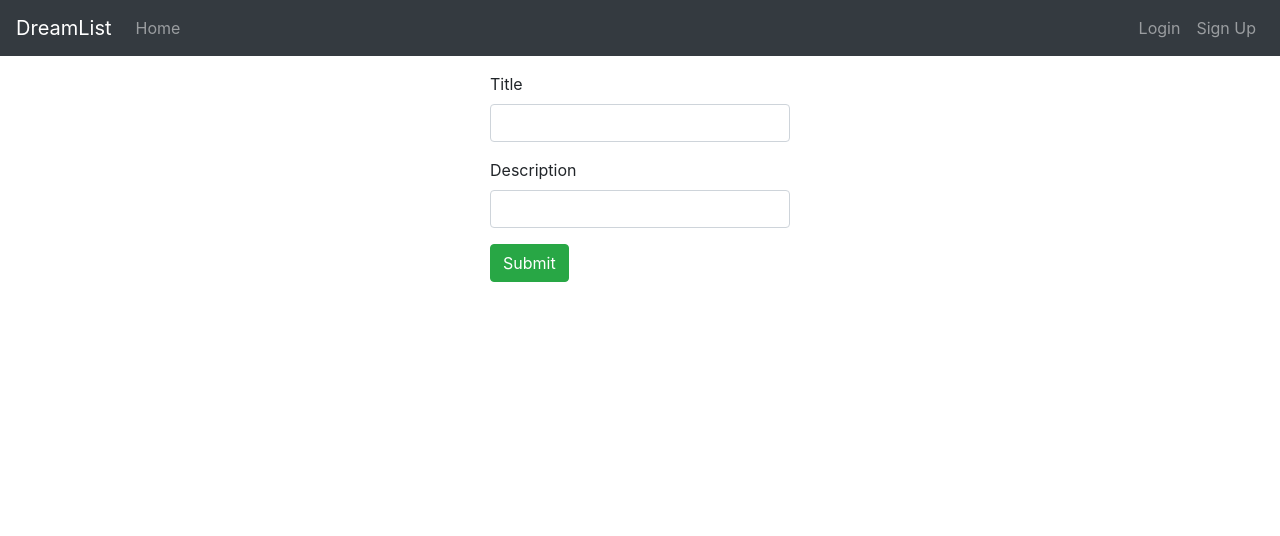
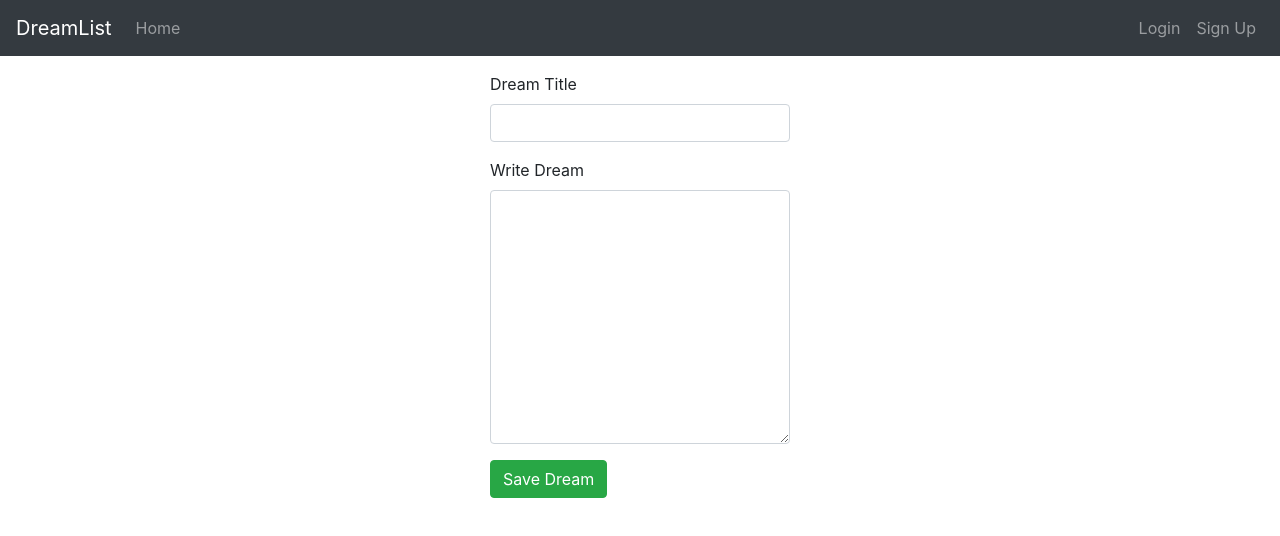
Before and after one commit to bethel-school-of-technology/dreamlist-frontend, a React (Create React App) app: page /add in a window 1280 px wide. Shown: the top 536 px of the page. Built offline with nearby package versions, Linux system fonts and the light colour scheme.

Commit message:
added dream

```diff
--- a/src/components/add-dream.component.js
+++ b/src/components/add-dream.component.js
@@ -1,6 +1,4 @@
 import React, { Component } from "react";
-
-
 import DreamDataService from "../services/dream.service";
 
 export default class AddDream extends Component {
@@ -12,42 +10,42 @@ export default class AddDream extends Component {
     this.newDream = this.newDream.bind(this);
 
     this.state = {
+      id: null,
+      title: "",
+      description: "",
+      published: false,
 
-      Dreamtitle: "",
-      DreamBody: ""
-    //   published: false,
-
-    //   submitted: false
+      submitted: false
     };
   }
 
   onChangeTitle(e) {
     this.setState({
-      Dreamtitle: e.target.value
+      title: e.target.value
     });
   }
 
   onChangeDescription(e) {
     this.setState({
-      DreamBody: e.target.value
+      description: e.target.value
     });
   }
 
   saveDream() {
     var data = {
-      DreamTitle: this.state.DreamTitle,
-      DreamBody: this.state.DreamBody
+      title: this.state.title,
+      description: this.state.description
     };
 
     DreamDataService.create(data)
       .then(response => {
         this.setState({
+          id: response.data.id,
+          title: response.data.title,
+          description: response.data.description,
+          published: response.data.published,
 
-          DreamTitle: response.data.DreamTitle,
-          DreamBody: response.data.DreamBody
-
-
-        //   submitted: true
+          submitted: true
         });
         console.log(response.data);
       })
@@ -58,12 +56,12 @@ export default class AddDream extends Component {
 
   newDream() {
     this.setState({
+      id: null,
+      title: "",
+      description: "",
+      published: false,
 
-      DreamTitle: "",
-      DreamBody: ""
-    //   published: false,
-
-    //   submitted: false
+      submitted: false
     });
   }
 
@@ -80,33 +78,34 @@ export default class AddDream extends Component {
         ) : (
           <div>
             <div className="form-group">
-              <label htmlFor="title">Title</label>
+              <label htmlFor="title">Dream Title</label>
               <input
                 type="text"
                 className="form-control"
                 id="title"
                 required
-                value={this.state.DreamTitle}
+                value={this.state.title}
                 onChange={this.onChangeTitle}
                 name="title"
               />
             </div>
 
             <div className="form-group">
-              <label htmlFor="description">Description</label>
-              <input
+              <label htmlFor="description">Write Dream</label>
+              <textarea
                 type="text"
                 className="form-control"
                 id="description"
+                rows="10"
                 required
-                value={this.state.DreamBody}
+                value={this.state.description}
                 onChange={this.onChangeDescription}
-                name="description"
-              />
+                name="description">
+                </textarea>
             </div>
 
             <button onClick={this.saveDream} className="btn btn-success">
-              Submit
+              Save Dream
             </button>
           </div>
         )}
```
Also changed, not shown: src/services/dream.service.js (+4 -4 lines).
